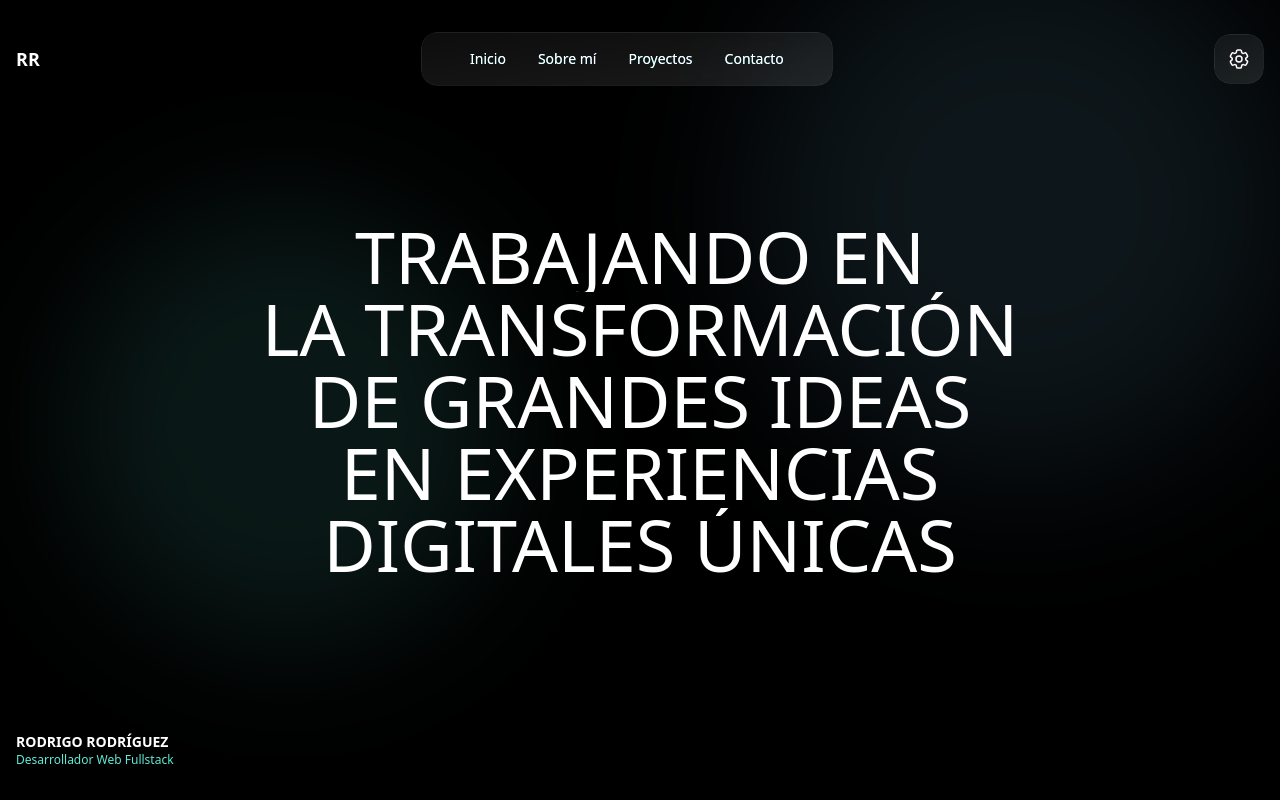
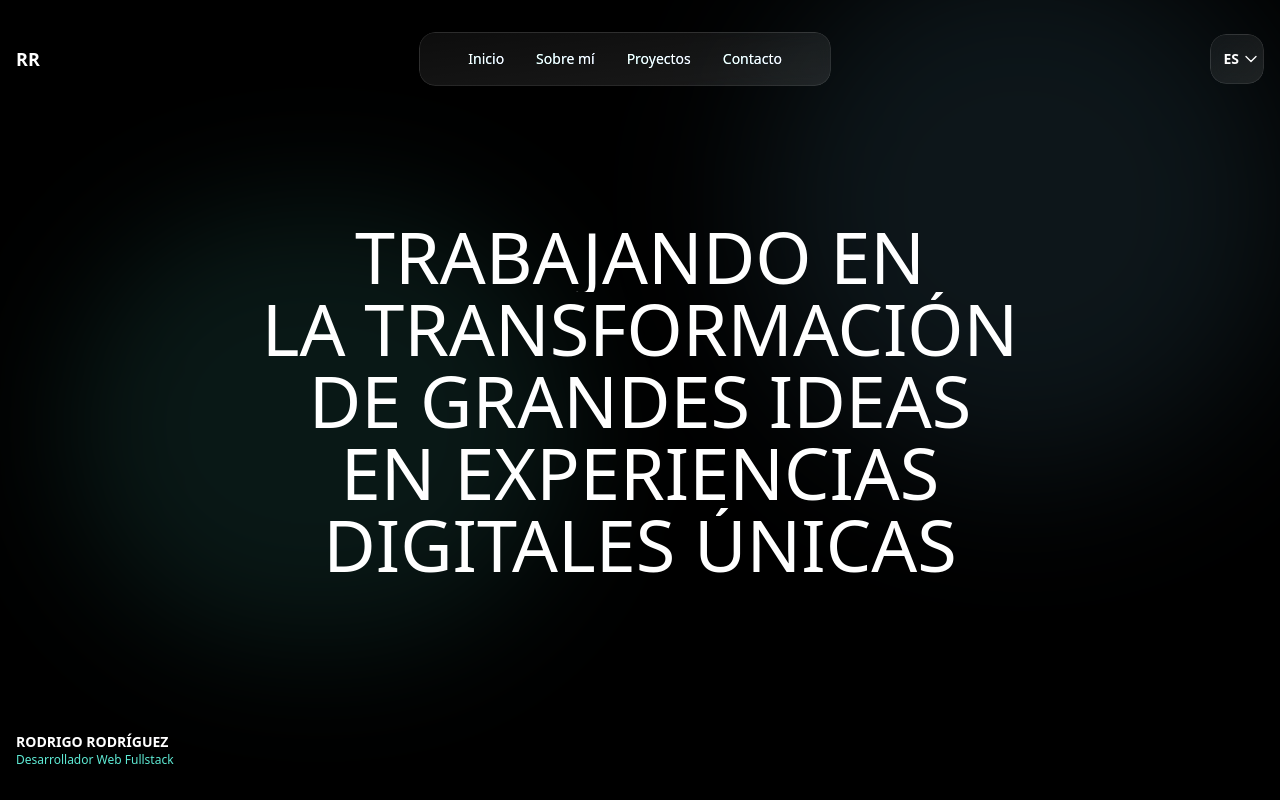
Before and after one commit to RdrBux/portfoliov2, a React (Vite) app: page / in a window 1280 px wide. Shown: the top 800 px of the page. Built offline with nearby package versions, Linux system fonts and the light colour scheme; a web font is replaced by a local one.

Commit message:
Add lang selector

```diff
--- a/src/App.jsx
+++ b/src/App.jsx
@@ -32,8 +32,8 @@ function App() {
 
   return (
     <div className="relative bg-black font-sans text-white">
-      <div className="fixed left-16 top-1/4 h-[35vw] w-[35vw] animate-blob rounded-full bg-teal-300/10 blur-3xl filter"></div>
-      <div className="animation-delay-4000 fixed right-16 top-0 h-[35vw] w-[35vw] animate-blob rounded-full bg-sky-300/10 blur-3xl filter"></div>
+      <div className="fixed bottom-1/4 left-16 h-[35vw] w-[40vw] animate-blob rounded-full bg-teal-300/10 blur-3xl filter md:top-1/4"></div>
+      <div className="animation-delay-4000 fixed right-16 top-1/4 h-[35vw] w-[35vw] animate-blob rounded-full bg-sky-300/10 blur-3xl filter md:top-0"></div>
 
       <div className="relative z-40">
         <MouseContextProvider>
--- a/src/components/About.jsx
+++ b/src/components/About.jsx
@@ -1,6 +1,7 @@
 import { gsap } from 'gsap';
 import { useLayoutEffect } from 'react';
 import WordReveal from './WordReveal';
+import DivGlass from './DivGlass';
 
 export default function About() {
   const firstText =
@@ -46,7 +47,9 @@ export default function About() {
   return (
     <div id="about" className="container mx-auto px-4 py-40 uppercase">
       <div className="flex flex-col items-center">
-        <div className="h-40 w-40 rounded-full bg-indigo-500"></div>
+        <DivGlass className="p-4">
+          <div className="m-2 h-40 w-40 rounded-2xl bg-indigo-500"></div>
+        </DivGlass>
         <h2 className="mt-8 text-center text-4xl font-bold lg:text-6xl">
           ¡Hola, soy Rodrigo!
         </h2>
--- a/src/components/DivGlass.jsx
+++ b/src/components/DivGlass.jsx
@@ -12,36 +12,16 @@ export default function DivGlass({ children }) {
     rect.y = rectData.top + 128;
   }
 
-  /* const [mousePos, setMousePos] = useState({}); */
-  /* useEffect(() => {
-    const rect = glassDiv.current.getBoundingClientRect();
-    shine.current.style.left = mousePos.x - rect.left;
-    console.log(shine.current.style);
-    console.log('rect:', rect.left);
-  }, [mousePos]); */
-
-  /* const handleMove = () => {
-    const rect = glassDiv.current.getBoundingClientRect();
-    setMousePos({
-      x: mouse.x - rect.left - 128,
-      y: mouse.y - rect.top - 128,
-    });
-  }; */
-
   return (
-    <div
-      /* onMouseMove={handleMove} */
-      ref={glassDiv}
-      className="group relative overflow-hidden rounded-2xl"
-    >
+    <div ref={glassDiv} className="group relative overflow-hidden rounded-2xl">
       <div
         style={{
           left: mouse.x - rect.x,
           top: mouse.y - rect.y,
         }}
-        className="absolute h-64 w-64 rounded-full bg-white/[15%] blur-2xl group-hover:block"
+        className="absolute h-64 w-64 rounded-full bg-white/10 blur-2xl group-hover:block"
       ></div>
-      <div className="rounded-2xl border border-white/5 bg-gradient-to-br from-white/5 to-white/10 shadow-sm backdrop-blur backdrop-filter">
+      <div className="rounded-2xl border border-white/10 bg-gradient-to-br from-white/5 to-white/10 shadow backdrop-blur backdrop-filter">
         {children}
       </div>
     </div>
--- /dev/null
+++ b/src/components/LangSelector.jsx
@@ -0,0 +1,45 @@
+import { useLayoutEffect, useRef } from 'react';
+import DivGlass from './DivGlass';
+import { gsap } from 'gsap';
+
+export default function LangSelector({ setShowLang }) {
+  const lang = useRef();
+
+  useLayoutEffect(() => {
+    const ctx = gsap.context(() => {
+      gsap.from(lang.current, {
+        opacity: 0,
+        duration: 1,
+      });
+    });
+
+    return () => ctx.revert();
+  }, []);
+
+  const handleClick = () => {
+    gsap.to(lang.current, {
+      opacity: 0,
+      duration: 0.5,
+      onComplete() {
+        setShowLang(false);
+      },
+    });
+  };
+
+  return (
+    <div
+      ref={lang}
+      onClick={handleClick}
+      className="absolute right-0 top-14 text-base"
+    >
+      <DivGlass>
+        <div className="w-32">
+          <button className="w-full p-4 hover:bg-white/20">Español (ES)</button>
+          <button className="w-full p-4 line-through hover:bg-white/20">
+            English (EN)
+          </button>
+        </div>
+      </DivGlass>
+    </div>
+  );
+}
--- a/src/components/Navbar.jsx
+++ b/src/components/Navbar.jsx
@@ -1,34 +1,40 @@
+import { useState } from 'react';
 import DivGlass from './DivGlass';
+import LangSelector from './LangSelector';
 import Navlinks from './Navlinks';
 
 export default function Navbar() {
+  const [showLang, setShowLang] = useState(false);
+
   return (
     <div className="navbar | container fixed left-0 right-0 top-8  z-50 mx-auto flex items-center justify-between px-4 text-sm">
       <div className="text-lg font-bold">RR</div>
       <Navlinks />
+      <div className="relative">
         <DivGlass>
-        <button className="flex h-12 w-12 items-center justify-center gap-1 font-semibold">
+          <button
+            onClick={() => setShowLang(true)}
+            className="flex h-12 items-center justify-center gap-1 pl-3 pr-1 font-semibold"
+          >
+            ES{' '}
             <svg
               xmlns="http://www.w3.org/2000/svg"
               fill="none"
               viewBox="0 0 24 24"
-            strokeWidth={1.5}
+              strokeWidth={2}
               stroke="currentColor"
-            className="h-6 w-6"
+              className="h-4 w-4"
             >
               <path
                 strokeLinecap="round"
                 strokeLinejoin="round"
-              d="M9.594 3.94c.09-.542.56-.94 1.11-.94h2.593c.55 0 1.02.398 1.11.94l.213 1.281c.063.374.313.686.645.87.074.04.147.083.22.127.324.196.72.257 1.075.124l1.217-.456a1.125 1.125 0 011.37.49l1.296 2.247a1.125 1.125 0 01-.26 1.431l-1.003.827c-.293.24-.438.613-.431.992a6.759 6.759 0 010 .255c-.007.378.138.75.43.99l1.005.828c.424.35.534.954.26 1.43l-1.298 2.247a1.125 1.125 0 01-1.369.491l-1.217-.456c-.355-.133-.75-.072-1.076.124a6.57 6.57 0 01-.22.128c-.331.183-.581.495-.644.869l-.213 1.28c-.09.543-.56.941-1.11.941h-2.594c-.55 0-1.02-.398-1.11-.94l-.213-1.281c-.062-.374-.312-.686-.644-.87a6.52 6.52 0 01-.22-.127c-.325-.196-.72-.257-1.076-.124l-1.217.456a1.125 1.125 0 01-1.369-.49l-1.297-2.247a1.125 1.125 0 01.26-1.431l1.004-.827c.292-.24.437-.613.43-.992a6.932 6.932 0 010-.255c.007-.378-.138-.75-.43-.99l-1.004-.828a1.125 1.125 0 01-.26-1.43l1.297-2.247a1.125 1.125 0 011.37-.491l1.216.456c.356.133.751.072 1.076-.124.072-.044.146-.087.22-.128.332-.183.582-.495.644-.869l.214-1.281z"
-            />
-            <path
-              strokeLinecap="round"
-              strokeLinejoin="round"
-              d="M15 12a3 3 0 11-6 0 3 3 0 016 0z"
+                d="M19.5 8.25l-7.5 7.5-7.5-7.5"
               />
             </svg>
           </button>
         </DivGlass>
+        {showLang && <LangSelector setShowLang={setShowLang} />}
+      </div>
     </div>
   );
 }
--- a/src/components/Navlink.jsx
+++ b/src/components/Navlink.jsx
@@ -1,6 +1,6 @@
 export default function Navlink({ text, link }) {
   return (
-    <li className="cursor-pointer bg-gradient-to-r from-teal-300 via-cyan-300 to-indigo-300 bg-clip-text p-4 hover:text-transparent">
+    <li className="cursor-pointer bg-gradient-to-r from-teal-300 to-indigo-300 bg-clip-text p-4 hover:text-transparent">
       <a href={`#${link}`}>{text}</a>
     </li>
   );
--- a/src/components/Work.jsx
+++ b/src/components/Work.jsx
@@ -1,5 +1,3 @@
-import DivGlass from './DivGlass';
-
 export default function Work() {
   return (
     <div id="work" className="container mx-auto mt-40 p-4">
@@ -12,8 +10,7 @@ export default function Work() {
           <br /> al mundo
         </p>
       </div>
-      <DivGlass>
-        <div className="grid rounded-2xl bg-white/5 py-10 lg:grid-cols-2">
+      <div className="grid rounded-2xl border border-white/10 bg-white/5 py-10 lg:grid-cols-2">
         <div className="flex flex-col gap-4 px-4 lg:px-10">
           <p className="text-sm font-semibold uppercase tracking-wider text-indigo-300">
             Sitio web personal
@@ -30,7 +27,6 @@ export default function Work() {
           <div className="h-full rounded-l-2xl bg-red-500"></div>
         </div>
       </div>
-      </DivGlass>
     </div>
   );
 }
```
Lines whose indentation alone changed are shown as unchanged.
